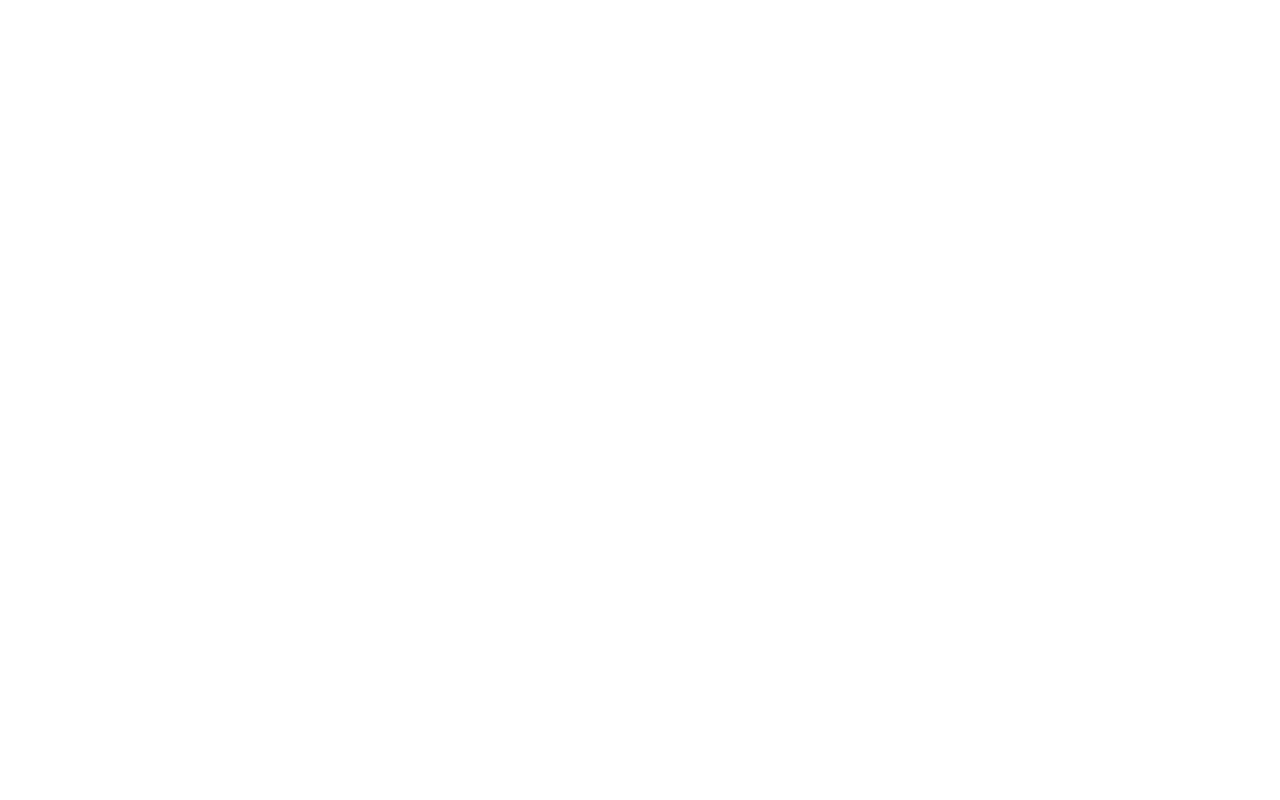
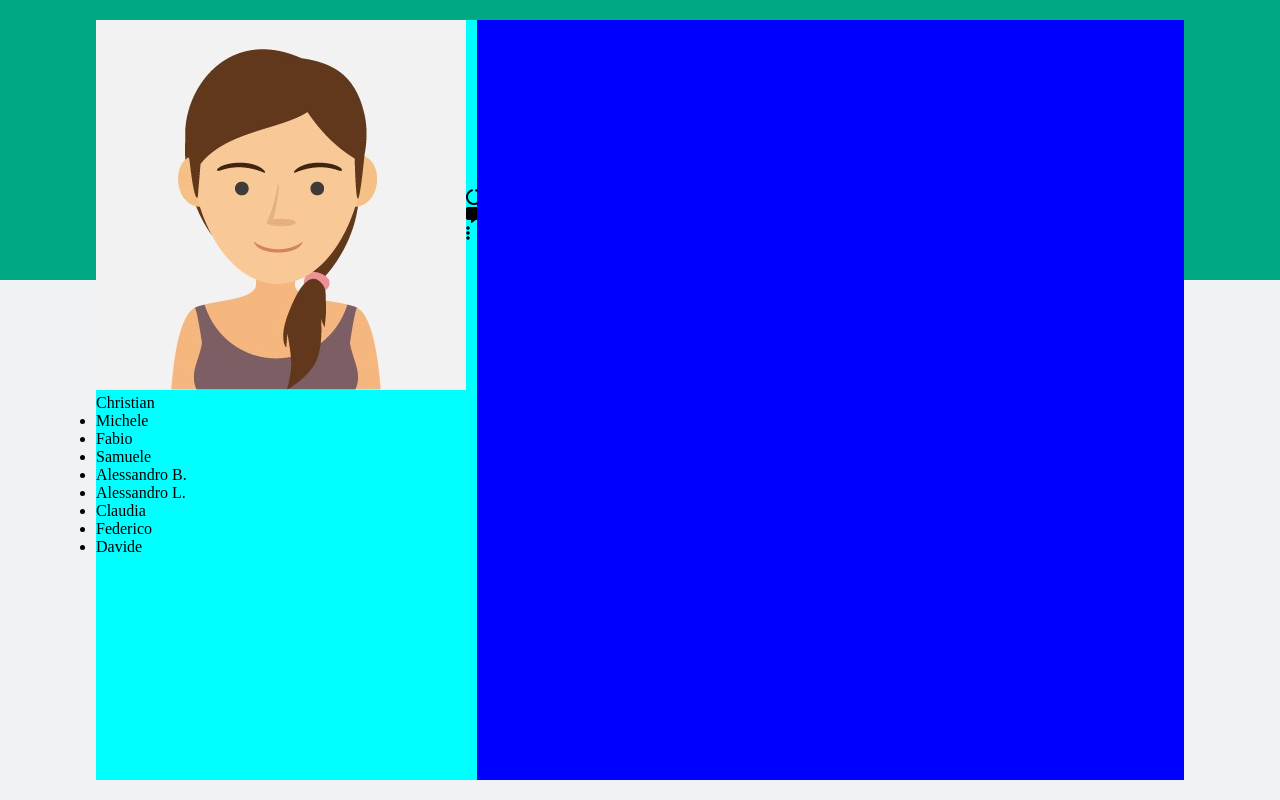
Before and after one commit to WChristianPerera/vue-boolzapp, a plain HTML site: page index.html in a window 1280 px wide. Drawn offline with nearby package versions, Linux system fonts and the light colour scheme.

Commit message:
completing main-box

```diff
--- /dev/null
+++ b/assets/style.css
@@ -0,0 +1,41 @@
+*{
+    margin: 0;
+    padding: 0;
+    box-sizing: border-box;
+}
+
+body {
+    display: grid;
+    place-items: center;
+    height: 100vh;
+    background: linear-gradient(
+      to bottom,
+      #00A884 35%,
+      #F0F2F5 20%
+    );
+}
+
+.app{
+    display: flex;
+    width: 85%;
+    height: 95%;
+    background-color: white;
+}
+
+.main-box{
+    width: 35%;
+    height: 100%;
+    background-color: aqua;
+}
+
+.chat-box{
+    width: 65%;
+    height: 100%;
+    background-color: blue;
+}
+
+.user-row{
+    display: flex;
+    justify-content: space-between;
+    align-items: center;
+}
--- a/index.html
+++ b/index.html
@@ -4,9 +4,51 @@
     <meta charset="UTF-8">
     <meta http-equiv="X-UA-Compatible" content="IE=edge">
     <meta name="viewport" content="width=device-width, initial-scale=1.0">
+    <link rel="stylesheet" href="assets/style.css">
+    <link rel="stylesheet" href="https://cdnjs.cloudflare.com/ajax/libs/font-awesome/6.4.0/css/all.min.css" integrity="sha512-iecdLmaskl7CVkqkXNQ/ZH/XLlvWZOJyj7Yy7tcenmpD1ypASozpmT/E0iPtmFIB46ZmdtAc9eNBvH0H/ZpiBw==" crossorigin="anonymous" referrerpolicy="no-referrer" />
+    <script src="https://unpkg.com/vue@3/dist/vue.global.js" defer></script>
+    <script src="js/script.js" defer></script>
     <title>Boolzapp</title>
 </head>
 <body>
+    <div class="app">
+        <div class="main-box">
 
+            <div class="user-row">
+                <div class="me">
+                    <img class="avatar" src="img/avatar_io.png" alt="">
+                    <div class="name">Christian</div>
+                </div>
+
+                <div class="controls">
+                    <i class="fas fa-circle-notch btn"></i>
+                    <i class="fas fa-comment-alt btn"></i>
+                    <i class="fas fa-ellipsis-v btn"></i>
+                </div>
+
+            </div>
+
+            <div class="able-notification"></div>
+            <div class="contacts">
+                <ul>
+                    <li v-for="contact in contacts">
+                        {{ contact.name}}
+                    </li>
+                </ul>
+            </div>
+
+
+        </div>
+
+
+        <div class="chat-box">
+
+            <div class="contact-row"></div>
+            <div class="message-content"></div>
+            <div class="text-message"></div>
+
+        </div>
+
+    </div>
 </body>
 </html>
--- /dev/null
+++ b/js/script.js
@@ -0,0 +1,175 @@
+const app = Vue.createApp({
+	data() {
+		return {
+			contacts: [
+				{
+					name: 'Michele',
+					avatar: './img/avatar_1.jpg',
+					visible: true,
+					messages: [
+						{
+							date: '10/01/2020 15:30:55',
+							message: 'Hai portato a spasso il cane?',
+							status: 'sent'
+						},
+						{
+							date: '10/01/2020 15:50:00',
+							message: 'Ricordati di stendere i panni',
+							status: 'sent'
+						},
+						{
+							date: '10/01/2020 16:15:22',
+							message: 'Tutto fatto!',
+							status: 'received'
+						},
+						{
+							date: '10/01/2020 15:30:55',
+							message: 'Ciao',
+							status: 'sent'
+						}
+					],
+				},
+				{
+					name: 'Fabio',
+					avatar: './img/avatar_2.jpg',
+					visible: true,
+					messages: [
+						{
+							date: '20/03/2020 16:30:00',
+							message: 'Ciao come stai?',
+							status: 'sent'
+						},
+						{
+							date: '20/03/2020 16:30:55',
+							message: 'Bene grazie! Stasera ci vediamo?',
+							status: 'received'
+						},
+						{
+							date: '20/03/2020 16:35:00',
+							message: 'Mi piacerebbe ma devo andare a fare la spesa.',
+							status: 'sent'
+						}
+					],
+				},
+				{
+					name: 'Samuele',
+					avatar: './img/avatar_3.jpg',
+					visible: true,
+					messages: [
+						{
+							date: '28/03/2020 10:10:40',
+							message: 'La Marianna va in campagna',
+							status: 'received'
+						},
+						{
+							date: '28/03/2020 10:20:10',
+							message: 'Sicuro di non aver sbagliato chat?',
+							status: 'sent'
+						},
+						{
+							date: '28/03/2020 16:15:22',
+							message: 'Ah scusa!',
+							status: 'received'
+						}
+					],
+				},
+				{
+					name: 'Alessandro B.',
+					avatar: './img/avatar_4.jpg',
+					visible: true,
+					messages: [
+						{
+							date: '10/01/2020 15:30:55',
+							message: 'Lo sai che ha aperto una nuova pizzeria?',
+							status: 'sent'
+						},
+						{
+							date: '10/01/2020 15:50:00',
+							message: 'Si, ma preferirei andare al cinema',
+							status: 'received'
+						}
+					],
+				},
+				{
+					name: 'Alessandro L.',
+					avatar: './img/avatar_5.jpg',
+					visible: true,
+					messages: [
+						{
+							date: '10/01/2020 15:30:55',
+							message: 'Ricordati di chiamare la nonna',
+							status: 'sent'
+						},
+						{
+							date: '10/01/2020 15:50:00',
+							message: 'Va bene, stasera la sento',
+							status: 'received'
+						}
+					],
+				},
+				{
+					name: 'Claudia',
+					avatar: './img/avatar_5.jpg',
+					visible: true,
+					messages: [
+						{
+							date: '10/01/2020 15:30:55',
+							message: 'Ciao Claudia, hai novità?',
+							status: 'sent'
+						},
+						{
+							date: '10/01/2020 15:50:00',
+							message: 'Non ancora',
+							status: 'received'
+						},
+						{
+							date: '10/01/2020 15:51:00',
+							message: 'Nessuna nuova, buona nuova',
+							status: 'sent'
+						}
+					],
+				},
+				{
+					name: 'Federico',
+					avatar: './img/avatar_7.jpg',
+					visible: true,
+					messages: [
+						{
+							date: '10/01/2020 15:30:55',
+							message: 'Fai gli auguri a Martina che è il suo compleanno!',
+							status: 'sent'
+						},
+						{
+							date: '10/01/2020 15:50:00',
+							message: 'Grazie per avermelo ricordato, le scrivo subito!',
+							status: 'received'
+						}
+					],
+				},
+				{
+					name: 'Davide',
+					avatar: './img/avatar_8.jpg',
+					visible: true,
+					messages: [
+						{
+							date: '10/01/2020 15:30:55',
+							message: 'Ciao, andiamo a mangiare la pizza stasera?',
+							status: 'received'
+						},
+						{
+							date: '10/01/2020 15:50:00',
+							message: 'No, l\'ho già mangiata ieri, ordiniamo sushi!',
+							status: 'sent'
+						},
+						{
+							date: '10/01/2020 15:51:00',
+							message: 'OK!!',
+							status: 'received'
+						}
+					],
+				}
+			],
+		};
+	},
+});
+app.mount('.app');
```
Also changed, not shown: img/avatar_1.png (added), img/avatar_2.png (added), img/avatar_3.png (added), img/avatar_4.png (added), img/avatar_5.png (added), img/avatar_6.png (added), img/avatar_7.png (added), img/avatar_8.png (added), img/avatar_io.png (added), img/mine.png (added), img/screenshot-boolzapp.png (added).
